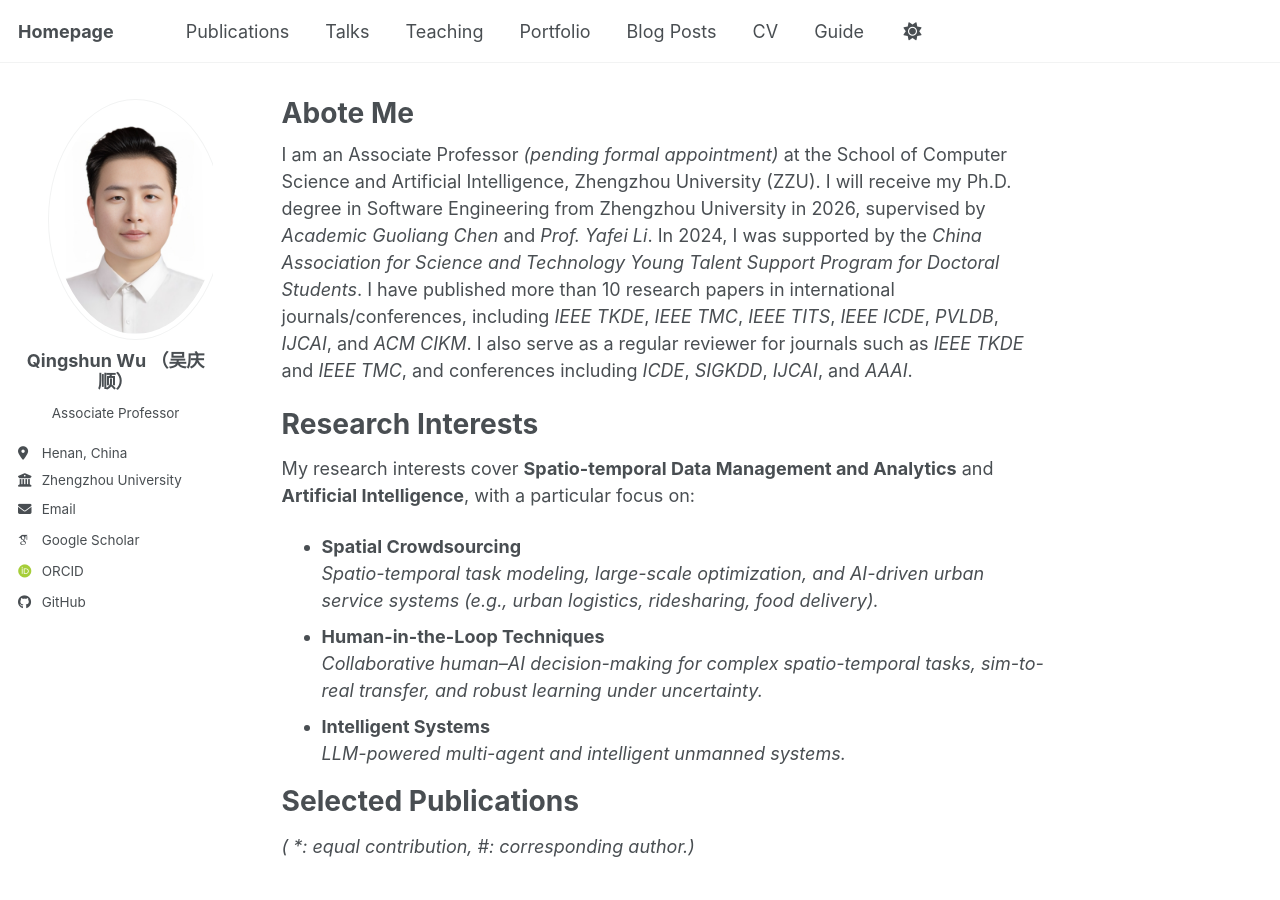
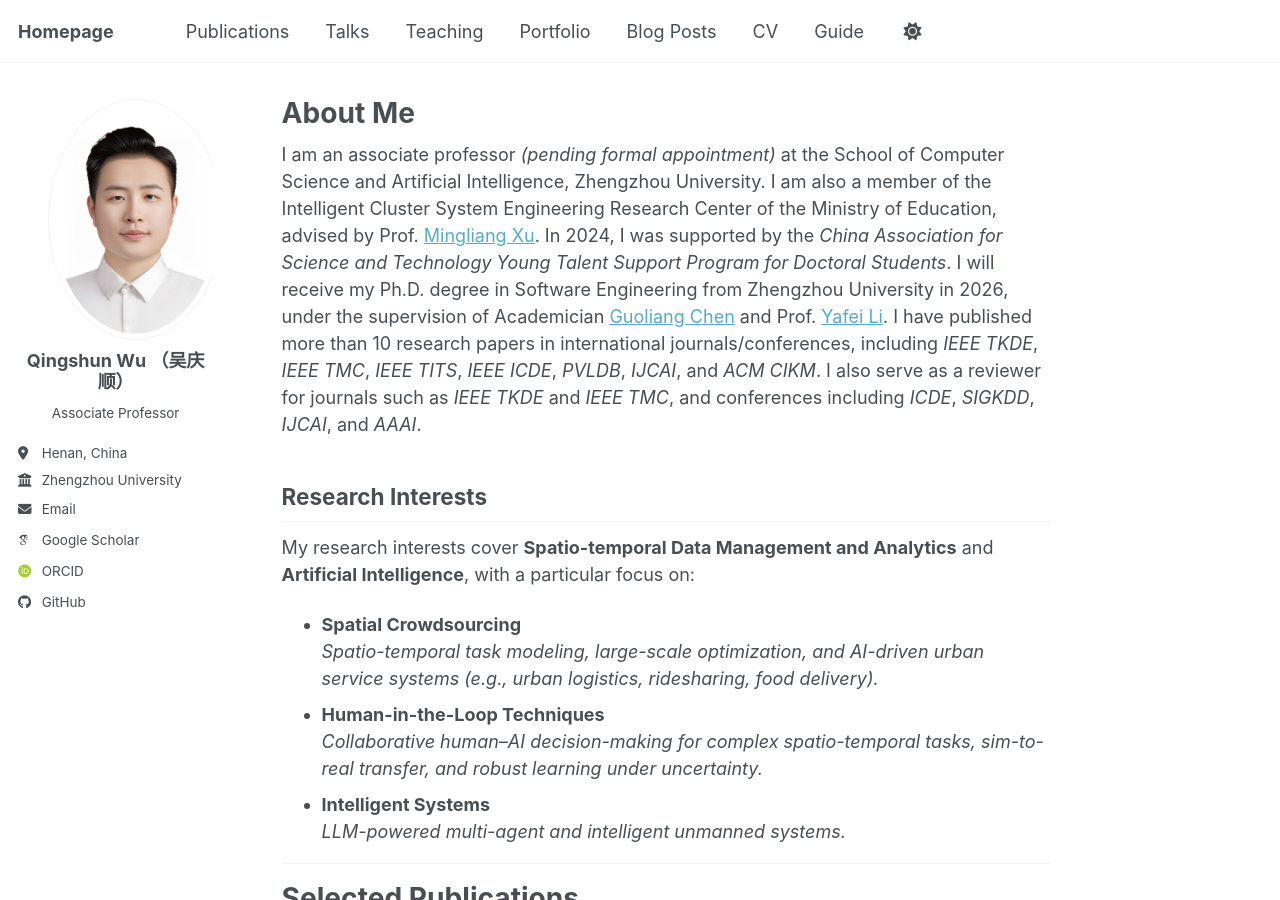
Before and after one commit to aiqswu/homepage, a Jekyll site: the page built from _pages/about.md, in a window 1280 px wide and 900 px high. Built offline with Jekyll 4.4.1, drawn with Linux system fonts in a browser that asks for light colours; some web fonts are replaced; a script bundle is joined from its source files by our own code; library files that are not in the unit come from our copies.

Commit message:
Update about.md

```diff
--- a/_pages/about.md
+++ b/_pages/about.md
@@ -1,16 +1,16 @@
 ---
 permalink: /
-title: "Abote Me"
+title: "About Me"
 author_profile: true
 redirect_from:
   - /about/
   - /about.html
 ---
 
-I am an Associate Professor *(pending formal appointment)* at the School of Computer Science and Artificial Intelligence, Zhengzhou University (ZZU). I will receive my Ph.D. degree in Software Engineering from Zhengzhou University in 2026, supervised by *Academic Guoliang Chen* and *Prof. Yafei Li*.  In 2024, I was supported by the *China Association for Science and Technology Young Talent Support Program for Doctoral Students*.
-I have published more than 10 research papers in international journals/conferences, including *IEEE TKDE*, *IEEE TMC*, *IEEE TITS*, *IEEE ICDE*, *PVLDB*, *IJCAI*, and *ACM CIKM*. I also serve as a regular reviewer for journals such as *IEEE TKDE* and *IEEE TMC*, and conferences including *ICDE*, *SIGKDD*, *IJCAI*, and *AAAI*.
+I am an associate professor *(pending formal appointment)* at the School of Computer Science and Artificial Intelligence, Zhengzhou University. I am also a member of the Intelligent Cluster System Engineering Research Center of the Ministry of Education, advised by Prof. [Mingliang Xu](https://www7.zzu.edu.cn/csai/info/1234/2497.htm). In 2024, I was supported by the *China Association for Science and Technology Young Talent Support Program for Doctoral Students*. I will receive my Ph.D. degree in Software Engineering from Zhengzhou University in 2026, under the supervision of Academician [Guoliang Chen](https://casad.cas.cn/ysxx2022/ysmd/xxjs/200906/t20090624_1807834.html) and Prof. [Yafei Li](https://www7.zzu.edu.cn/csai/info/1234/3327.htm).
+I have published more than 10 research papers in international journals/conferences, including *IEEE TKDE*, *IEEE TMC*, *IEEE TITS*, *IEEE ICDE*, *PVLDB*, *IJCAI*, and *ACM CIKM*. I also serve as a reviewer for journals such as *IEEE TKDE* and *IEEE TMC*, and conferences including *ICDE*, *SIGKDD*, *IJCAI*, and *AAAI*.
 
-# **Research Interests**
+## **Research Interests**
 
 My research interests cover **Spatio-temporal Data Management and Analytics** and **Artificial Intelligence**, with a particular focus on:
 - **Spatial Crowdsourcing**
@@ -19,6 +19,8 @@ My research interests cover **Spatio-temporal Data Management and Analytics** an
   *Collaborative human–AI decision-making for complex spatio-temporal tasks, sim-to-real transfer, and robust learning under uncertainty.*
 - **Intelligent Systems**
   *LLM-powered multi-agent and intelligent unmanned systems.*
+
+  ---
 
 # **Selected Publications**
 *( *: equal contribution, #: corresponding author.)*
@@ -54,6 +56,8 @@ My research interests cover **Spatio-temporal Data Management and Analytics** an
   Yafei Li, Lei Gao, Haobo Sun, Huiling Li, **Qingshun Wu**#.
   *ACM International Conference on Information and Knowledge Management*, 2022.   <span style="color:red;"><strong>(CCF-B)</strong></span>  [<span style="color:rgb(34,75,141);">[Paper]</span>](https://dl.acm.org/doi/10.1145/3511808.3557213)
 
+  ---
+
 # **Honors and Awards**
 
  **2025**, **National Scholarship for Ph.D. Students**
```
